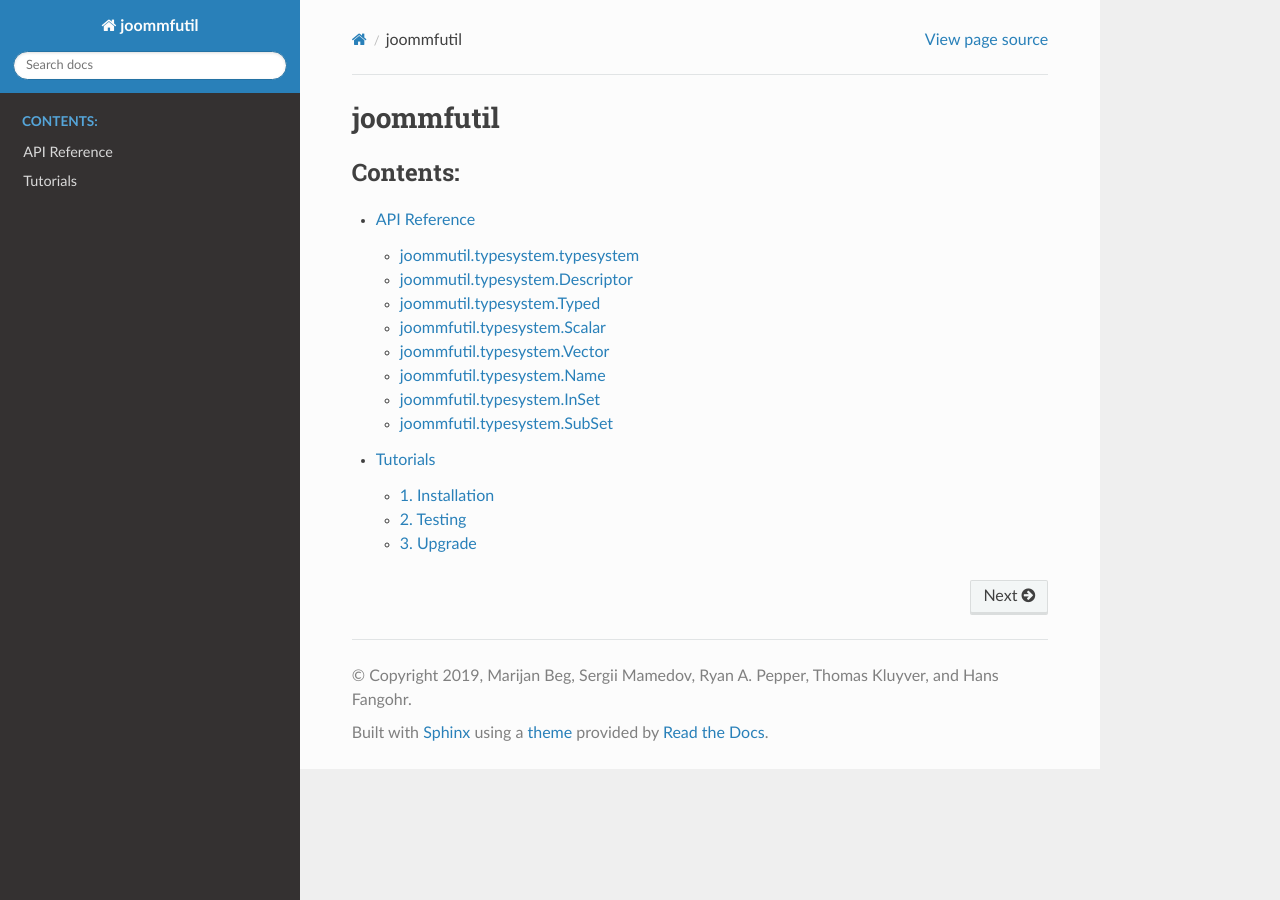
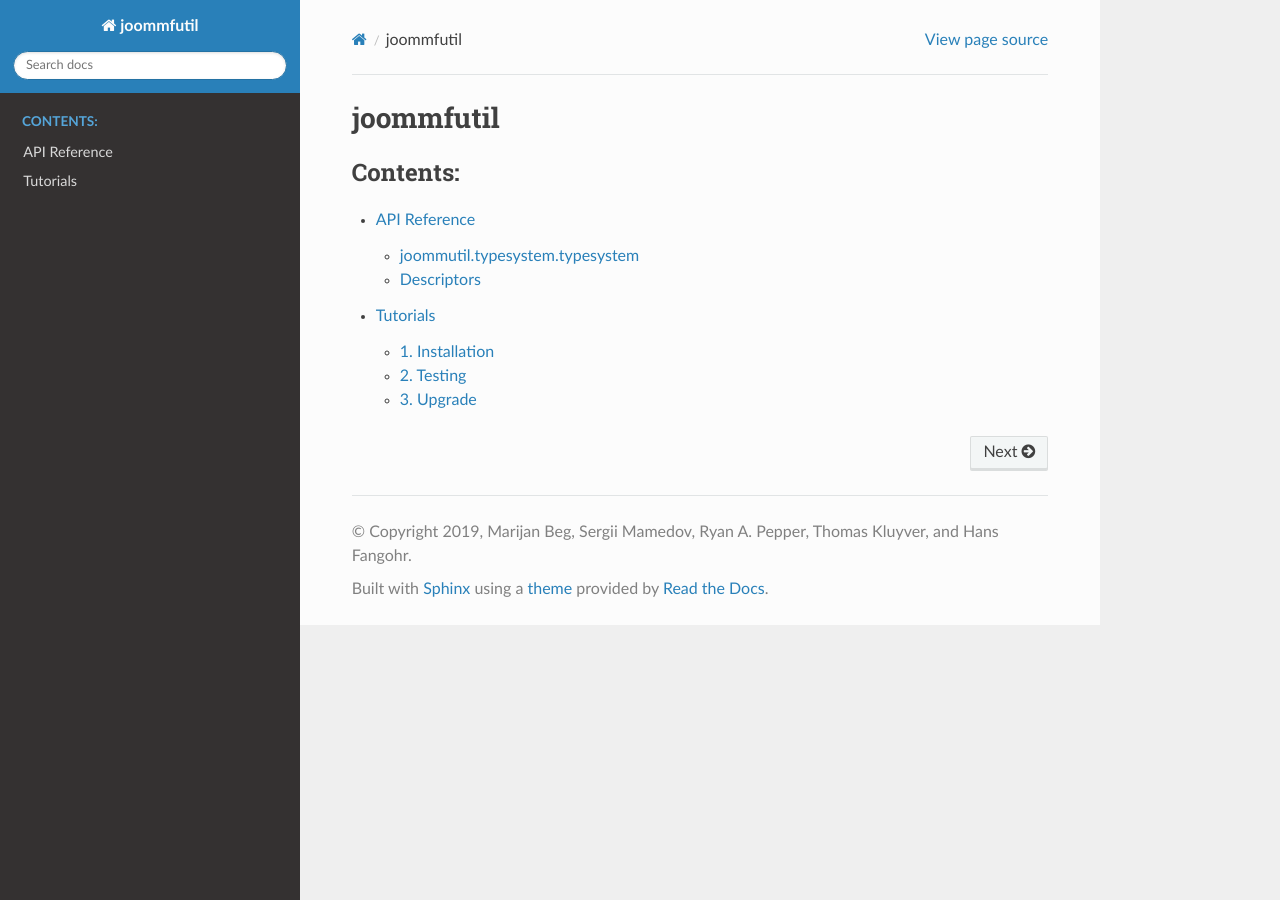
Before and after one commit to ubermag/ubermagutil, a Sphinx documentation site: the page built from docs/index.rst, in a window 1280 px wide. Built offline with Sphinx 7.4.7 and the Read the Docs theme 2.0.0, drawn with Linux system fonts in a browser that asks for light colours.

Commit message:
Restructure docs.

```diff
--- a/docs/api-reference.rst
+++ b/docs/api-reference.rst
@@ -6,10 +6,4 @@
    :caption: Contents:
 
    typesystem
-   descriptor
-   typed
-   scalar
-   vector
-   name
-   inset
-   subset
+   descriptors
--- /dev/null
+++ b/docs/descriptors.rst
@@ -0,0 +1,14 @@
+Descriptors
+===========
+
+.. toctree::
+   :maxdepth: 2
+   :caption: Contents:
+
+   descriptor
+   typed
+   scalar
+   vector
+   name
+   inset
+   subset
```
